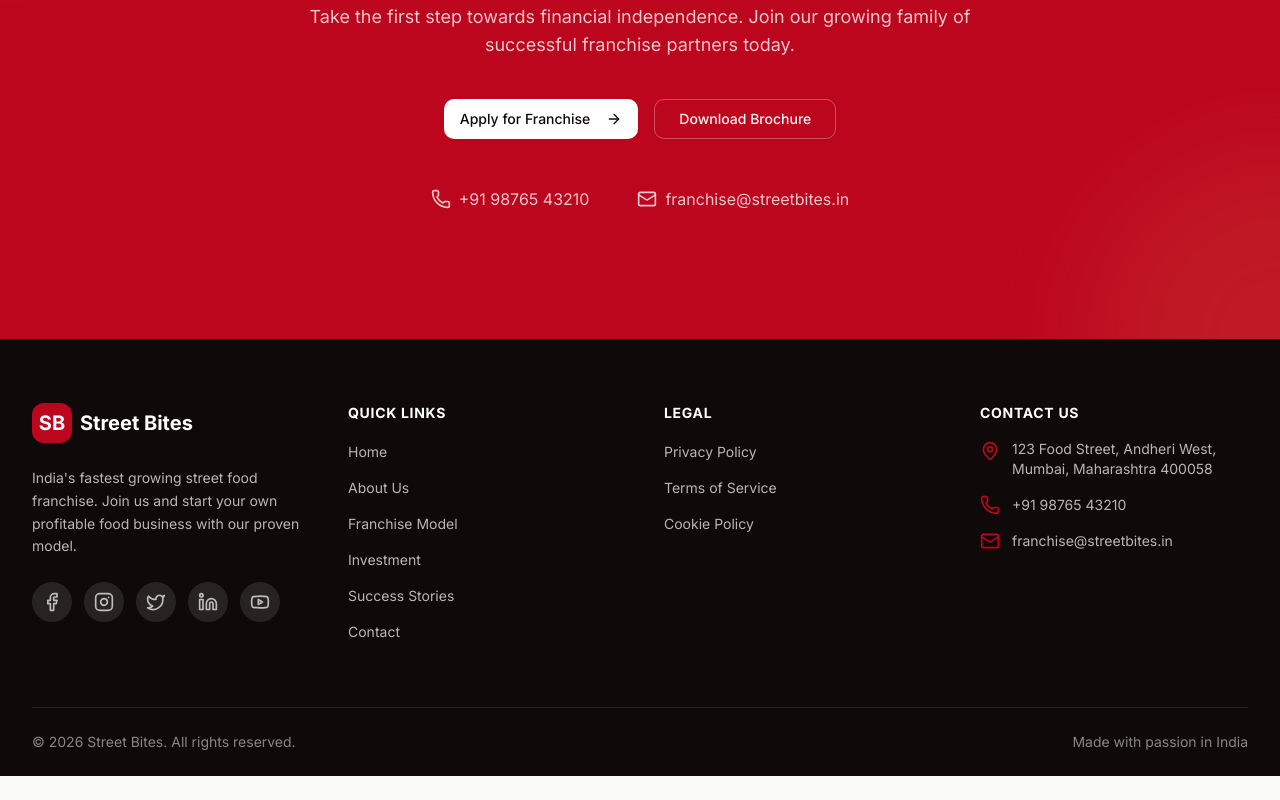
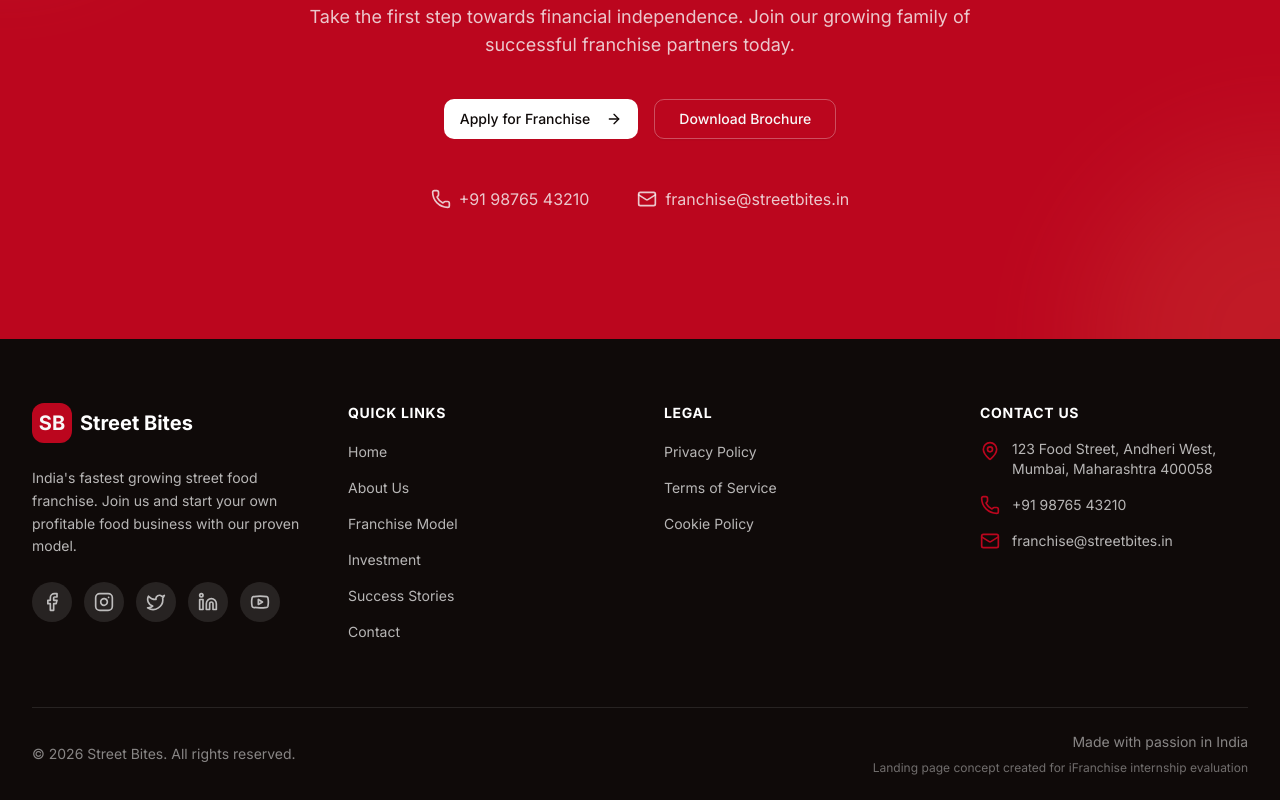
Before and after one commit to KRISHNA005R/Street-Bites-franchise-website, a Next.js app: page / in a window 1280 px wide. Shown: the part 9806-10606 px from the top of the page. Before the commit the page ends 10582 px from the top, so only its background shows below. Built offline with nearby package versions, Linux system fonts and the light colour scheme.

Commit message:
Update footer.tsx

```diff
--- a/components/landing/footer.tsx
+++ b/components/landing/footer.tsx
@@ -150,9 +150,15 @@ export function Footer() {
     <p className="text-sm text-card/50">
       © {new Date().getFullYear()} Street Bites. All rights reserved.
     </p>
+
+    <div className="flex flex-col items-center gap-2 sm:items-end">
       <p className="text-sm text-card/50">
         Made with passion in India
       </p>
+      <p className="text-xs text-card/40">
+        Landing page concept created for iFranchise internship evaluation
+      </p>
+    </div>
   </div>
 </div>
       </div>
```
Lines whose indentation alone changed are shown as unchanged.
